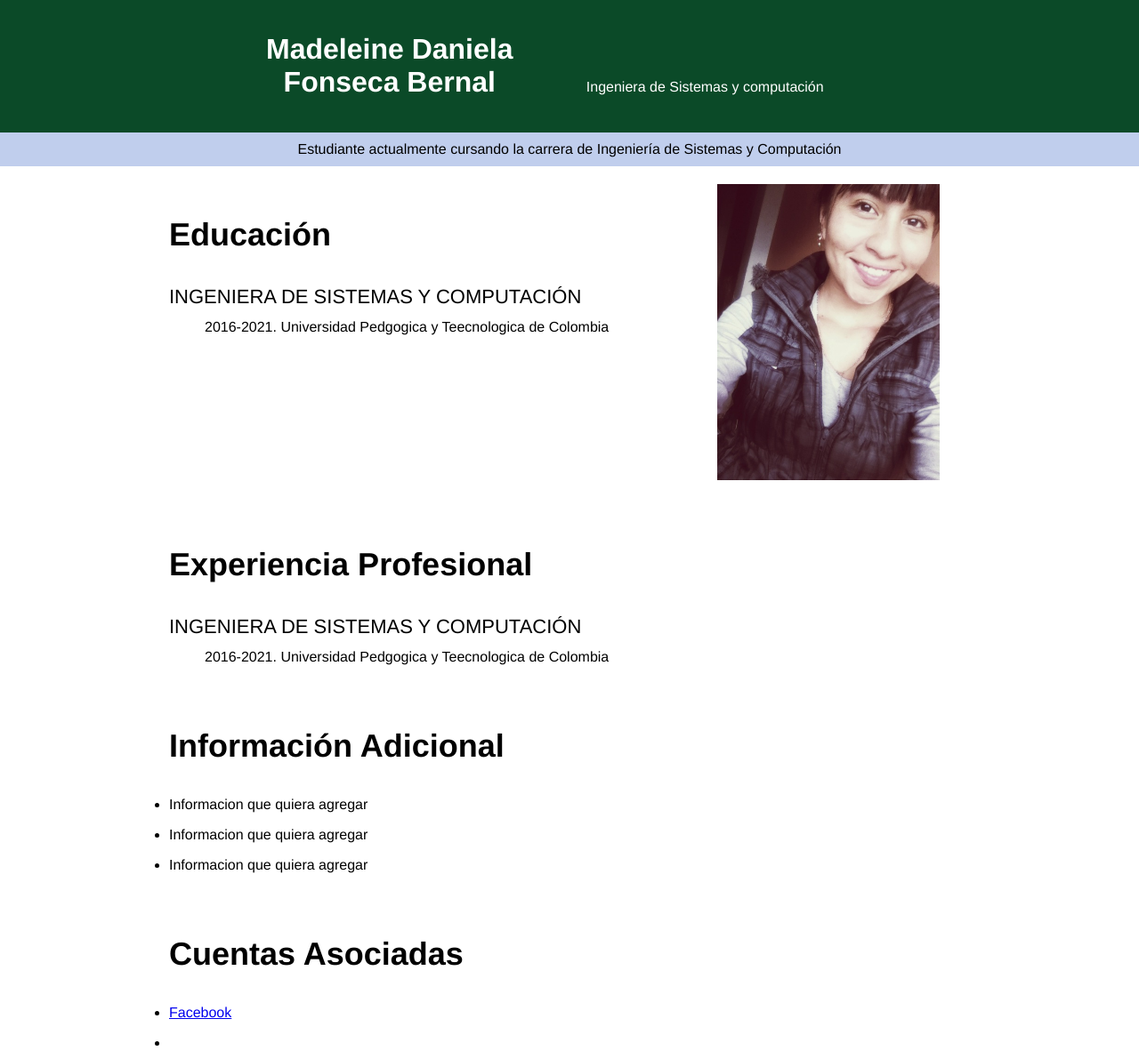
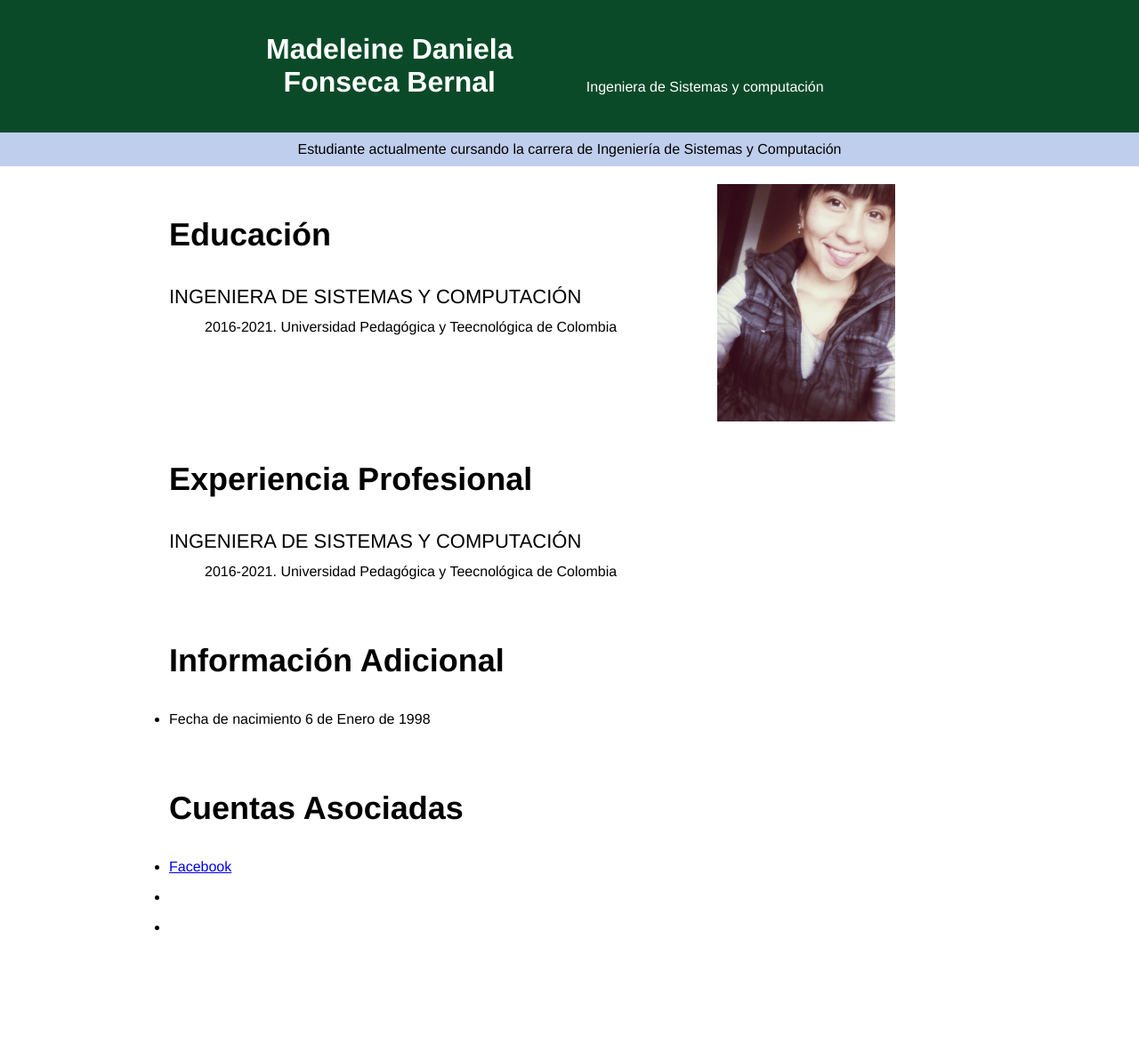
Before and after one commit to MadeleFonB/madelefonb.github.com, a plain HTML site: page cv/index.html in a window 1280 px wide. Shown: the top 1182 px of the page at 89% size. After the commit the page ends 1068 px from the top, so only its background shows below. Drawn offline with Linux system fonts and the light colour scheme.

Commit message:
Update index.html

```diff
--- a/cv/index.html
+++ b/cv/index.html
@@ -32,7 +32,7 @@ Sistemas y Computación</div>
 			<div>
 				<dl>
 					<dt style="font-size:22px; text-transform:uppercase ;margin-bottom:12px ;margin-top: 36px;">Ingeniera de Sistemas y Computación</dt>
-					<dd>2016-2021. Universidad Pedgogica y Teecnologica de Colombia</dd>
+					<dd>2016-2021. Universidad Pedagógica y Teecnológica de Colombia</dd>
 				<!--	<dt>Bachiller</dt>
 					<dd>2009-2015. Colegio Nuestra Señora del Rosario</dd>
 					<dt>Primaria</dt>
@@ -40,17 +40,17 @@ Sistemas y Computación</div>
 				</dl>
 			</div>
 			</div>
-			<div style="display:inline-block;width:30% ;"><img src="FotoHoja.JPG" width="250";margin-top:300px;> </div>
+			<div style="display:inline-block;width:30% ;"><img src="FotoHoja.JPG" width="200";margin-top:300px;> </div>
 
 
 		</div>
 
-		<div style="margin-top: 70px;">
+		<div style="margin-top: 40px;">
 			<h3 style="font-size:36px;font-weight: 700;">Experiencia Profesional</h3>
 			<div>
 				<dl>
 					<dt style="font-size:22px; text-transform:uppercase ;margin-bottom:12px ;margin-top: 36px;">Ingeniera de Sistemas y Computación</dt>
-					<dd>2016-2021. Universidad Pedgogica y Teecnologica de Colombia</dd>
+					<dd>2016-2021. Universidad Pedagógica y Teecnológica de Colombia</dd>
 				</dl>
 			</div>
 		</div>
@@ -58,9 +58,9 @@ Sistemas y Computación</div>
 		<div style="margin-top: 70px;">
 			<h3 style="font-size:36px;font-weight: 700;">Información Adicional</h3>
 			<ul style="margin-top: 12px;padding: 0px;">
-				<li style="margin-top:16px">Informacion que quiera agregar</li>
-				<li style="margin-top:16px">Informacion que quiera agregar</li>
-				<li style="margin-top:16px">Informacion que quiera agregar</li>
+				<li style="margin-top:16px">Fecha de nacimiento 6 de Enero de 1998</li>
+				<!--<li style="margin-top:16px">Informacion que quiera agregar</li>
+				<li style="margin-top:16px">Informacion que quiera agregar</li>-->
 
 			</ul>
 		</div>
```
